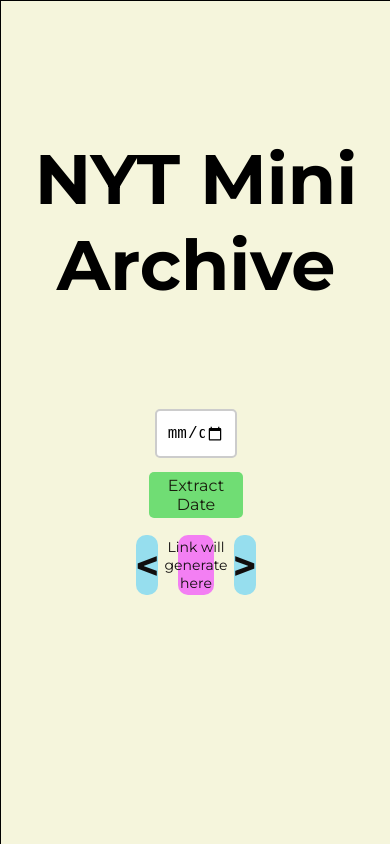
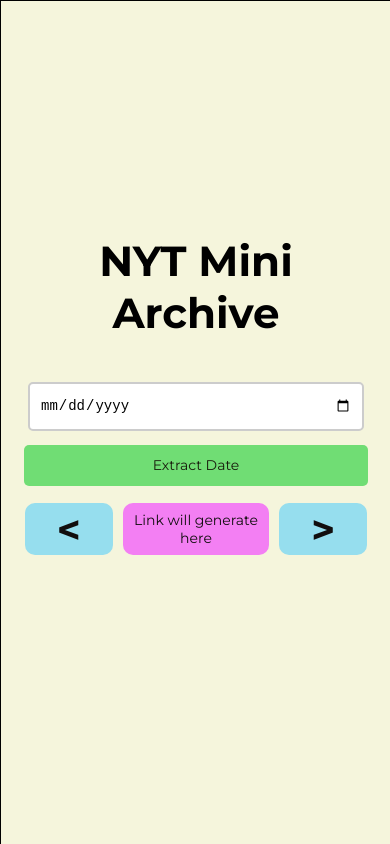
Before and after one commit to shubhamrustagi/nytminiarchive, a plain HTML site: page index.html in a window 390 px wide. Drawn offline with Linux system fonts and the light colour scheme.

Commit message:
added phone size config

```diff
--- a/style.css
+++ b/style.css
@@ -112,3 +112,62 @@ h1{
 .bracks:hover {
     background-color: rgb(41, 208, 245);
 }
+
+@media (max-width: 600px) {
+    h1 {
+        font-size: 300%;
+        top: -5%;
+        width: 80%;
+    }
+
+    #main {
+        flex-direction: column;
+        align-items: center;
+        justify-content: center;
+        background-color: beige;
+        border: solid 1px black;
+        width: 100vw;
+        height: 100vh;
+
+        text-align: center;
+    }
+
+    #dateInput {
+        width: 80%;
+        height: 3%;
+        font-size: 100%;
+    }
+
+    #button-div {
+        width: 80%;
+        font-size: 100%;
+        padding: 2% 4%;
+    }
+
+    #inner {
+        flex-direction: row;
+        width: 100%;
+        height: auto;
+    }
+
+    #linker {
+        width: 35%;
+    }
+
+        .item {
+        width: 20%;
+        height: 70%;
+        margin: 0 10px;
+        }
+
+        .bracks {
+        font-size: 40px;
+        margin: 0;
+        }
+    }
+
+    #inner, .bracks {
+        display: flex;
+        align-items: center;
+    }
+}
```
